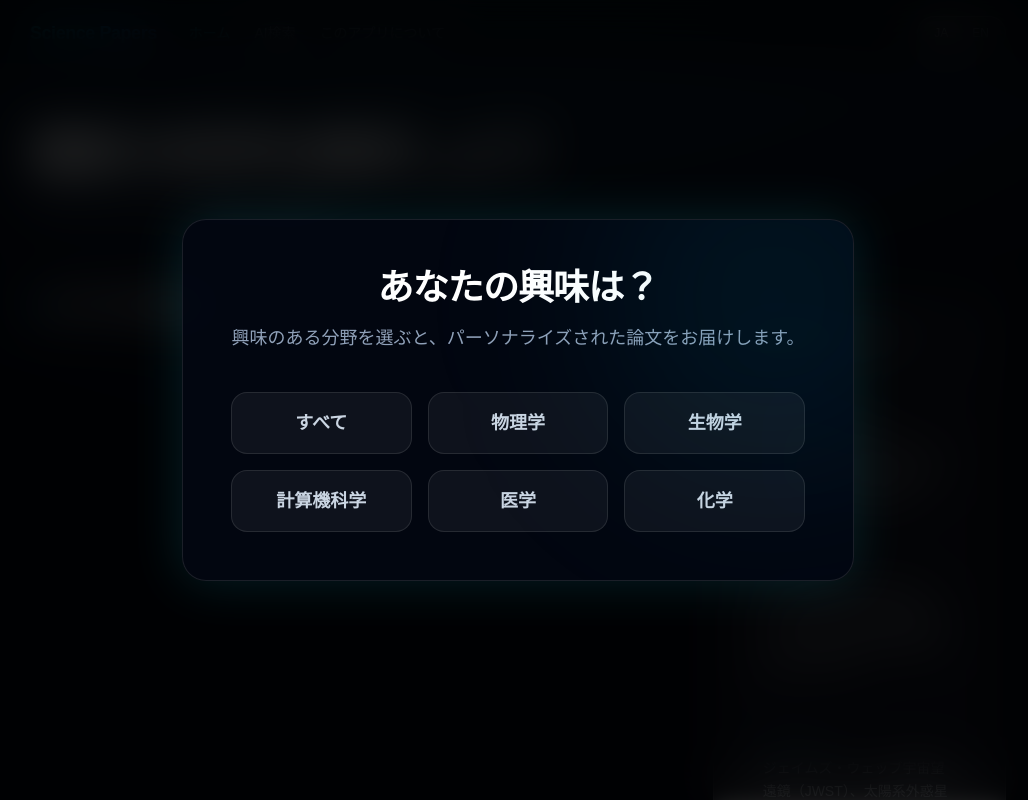
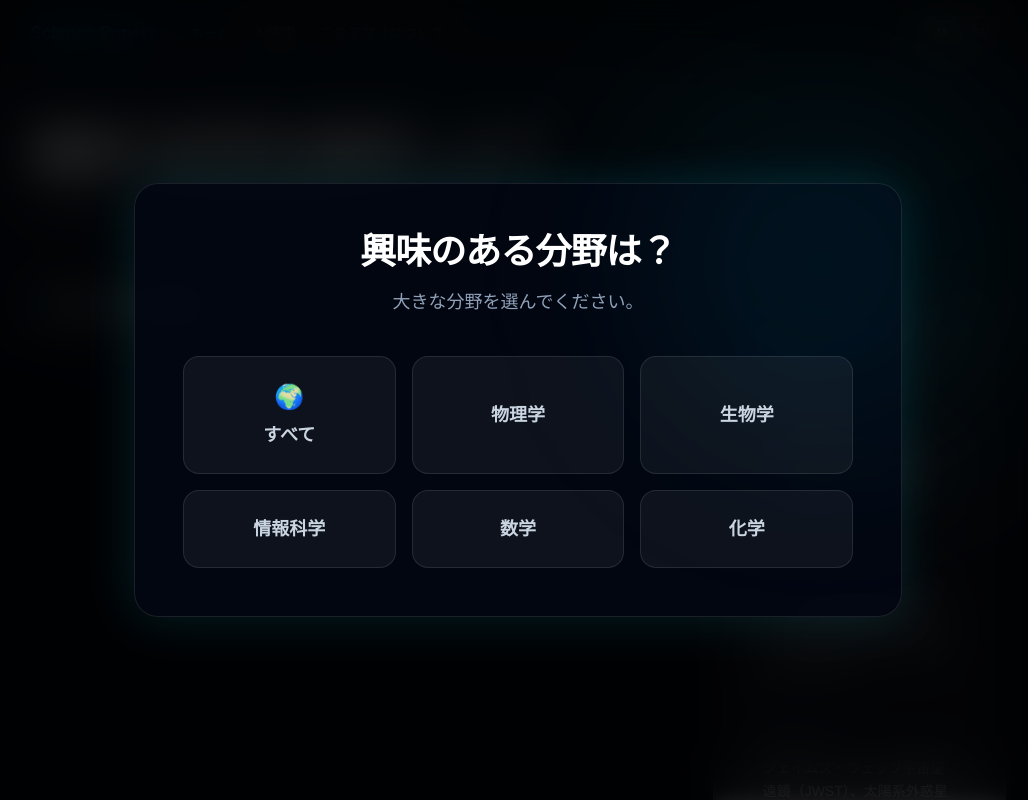
Before and after one commit to Saola103/science-app, a Next.js app: page / in a window 1280 px wide. Shown: the top 800 px of the page, without its empty margins (122-1150 px from the left). Built offline with nearby package versions, Linux system fonts and the light colour scheme.

Commit message:
Final build fix

```diff
--- a/app/page.tsx
+++ b/app/page.tsx
@@ -6,12 +6,56 @@ import { useLanguage } from "@/components/LanguageProvider";
 import { fetchLatestPapers } from "@/app/actions";
 
 const CATEGORIES = [
-    { id: "all", ja: "すべて", en: "All fields" },
-    { id: "physics", ja: "物理学", en: "Physics" },
-    { id: "biology", ja: "生物学", en: "Biology" },
-    { id: "computer_science", ja: "計算機科学", en: "Computer Science" },
-    { id: "medicine", ja: "医学", en: "Medicine" },
-    { id: "chemistry", ja: "化学", en: "Chemistry" }
+    {
+        id: "physics",
+        ja: "物理学",
+        en: "Physics",
+        sub: [
+            { id: "astrophysics", ja: "天体物理学", en: "Astrophysics" },
+            { id: "quantum", ja: "量子力学", en: "Quantum Mechanics" },
+            { id: "particle", ja: "素粒子物理学", en: "Particle Physics" }
+        ]
+    },
+    {
+        id: "biology",
+        ja: "生物学",
+        en: "Biology",
+        sub: [
+            { id: "genetics", ja: "遺伝学", en: "Genetics" },
+            { id: "neuroscience", ja: "神経科学", en: "Neuroscience" },
+            { id: "ecology", ja: "生態学", en: "Ecology" }
+        ]
+    },
+    {
+        id: "computer_science",
+        ja: "情報科学",
+        en: "Computer Science",
+        sub: [
+            { id: "ai", ja: "人工知能 (AI)", en: "Artificial Intelligence" },
+            { id: "security", ja: "サイバーセキュリティ", en: "Cybersecurity" },
+            { id: "hci", ja: "ヒューマンコンピュータインタラクション", en: "HCI" }
+        ]
+    },
+    {
+        id: "math",
+        ja: "数学",
+        en: "Mathematics",
+        sub: [
+            { id: "algebra", ja: "代数学", en: "Algebra" },
+            { id: "geometry", ja: "幾何学", en: "Geometry" },
+            { id: "statistics", ja: "統計学", en: "Statistics" }
+        ]
+    },
+    {
+        id: "chemistry",
+        ja: "化学",
+        en: "Chemistry",
+        sub: [
+            { id: "organic", ja: "有機化学", en: "Organic Chemistry" },
+            { id: "materials", ja: "材料科学", en: "Materials Science" },
+            { id: "biochem", ja: "生化学", en: "Biochemistry" }
+        ]
+    }
 ];
 
 export default function Home() {
@@ -20,6 +64,10 @@ export default function Home() {
     const [isLoading, setIsLoading] = useState(true);
     const [selectedCategory, setSelectedCategory] = useState<string | null>(null);
     const [showOnboarding, setShowOnboarding] = useState(false);
+
+    // Onboarding UI state
+    const [onboardingStep, setOnboardingStep] = useState<1 | 2>(1);
+    const [tempParentCategory, setTempParentCategory] = useState<string | null>(null);
 
     useEffect(() => {
         const storedCategory = localStorage.getItem("selectedCategory");
@@ -34,21 +82,31 @@ export default function Home() {
         if (selectedCategory === null) return;
 
         const fetchPapers = async () => {
+            console.log("Fetching papers...");
             setIsLoading(true);
             try {
                 if (selectedCategory === "all") {
                     const data = await fetchLatestPapers(10);
+                    console.log("Data:", data);
                     setPapers(data as PaperCardData[]);
                 } else {
-                    const categoryObj = CATEGORIES.find(c => c.id === selectedCategory);
-                    const q = categoryObj ? categoryObj.ja : selectedCategory;
+                    // Flatten categories to find the user's selection
+                    let q = selectedCategory;
+                    for (const cat of CATEGORIES) {
+                        if (cat.id === selectedCategory) q = cat.ja;
+                        for (const sub of cat.sub) {
+                            if (sub.id === selectedCategory) q = sub.ja;
+                        }
+                    }
+
                     const res = await fetch("/api/search", {
                         method: "POST",
                         headers: { "Content-Type": "application/json" },
-                        body: JSON.stringify({ query: `${q}の研究`, limit: 10 }),
+                        body: JSON.stringify({ query: `${q}に関係する最新の論文`, limit: 10 }),
                     });
                     if (res.ok) {
                         const data = await res.json();
+                        console.log("Data:", data.papers);
                         setPapers(data.papers || []);
                     }
                 }
@@ -61,10 +119,20 @@ export default function Home() {
         fetchPapers();
     }, [selectedCategory]);
 
-    const handleSelectCategory = (id: string) => {
+    const handleSelectParent = (id: string) => {
+        if (id === "all") {
+            handleFinalSelect("all");
+            return;
+        }
+        setTempParentCategory(id);
+        setOnboardingStep(2);
+    };
+
+    const handleFinalSelect = (id: string) => {
         localStorage.setItem("selectedCategory", id);
         setSelectedCategory(id);
         setShowOnboarding(false);
+        setOnboardingStep(1);
     };
 
     const newsItems = [
@@ -90,27 +158,69 @@ export default function Home() {
             {/* Onboarding Overlay */}
             {showOnboarding && (
                 <div className="fixed inset-0 z-[100] flex items-center justify-center bg-black/80 backdrop-blur-xl p-6">
-                    <div className="w-full max-w-2xl bg-[#030712]/90 border border-white/10 rounded-3xl p-8 sm:p-12 shadow-[0_0_50px_rgba(34,211,238,0.15)] relative overflow-hidden text-center">
+                    <div className="w-full max-w-3xl bg-[#030712]/90 border border-white/10 rounded-3xl p-8 sm:p-12 shadow-[0_0_50px_rgba(34,211,238,0.15)] relative text-center flex flex-col items-center">
                         <div className="absolute top-0 right-0 -mt-20 -mr-20 w-80 h-80 bg-cyan-500/10 blur-[100px] rounded-full pointer-events-none"></div>
 
-                        <h2 className="text-3xl sm:text-4xl font-extrabold text-white tracking-tight mb-4">
-                            {t("あなたの興味は？", "What are you interested in?")}
+                        {onboardingStep === 1 ? (
+                            <>
+                                <h2 className="text-3xl sm:text-4xl font-extrabold text-white tracking-tight mb-4 relative z-10">
+                                    {t("興味のある分野は？", "What is your main interest?")}
                                 </h2>
-                        <p className="text-slate-400 mb-10 text-lg">
-                            {t("興味のある分野を選ぶと、パーソナライズされた論文をお届けします。", "Select a field of interest to get personalized paper recommendations.")}
+                                <p className="text-slate-400 mb-10 text-lg relative z-10">
+                                    {t("大きな分野を選んでください。", "Select a broad field.")}
                                 </p>
-
-                        <div className="grid grid-cols-2 sm:grid-cols-3 gap-4">
+                                <div className="grid grid-cols-2 sm:grid-cols-3 gap-4 w-full relative z-10">
+                                    <button
+                                        onClick={() => handleSelectParent("all")}
+                                        className="px-4 py-6 flex flex-col items-center justify-center gap-2 rounded-2xl border border-white/10 bg-white/5 hover:bg-cyan-500/10 hover:border-cyan-500/50 hover:text-cyan-400 transition-all font-semibold text-lg"
+                                    >
+                                        <div className="text-2xl">🌍</div>
+                                        {t("すべて", "All fields")}
+                                    </button>
                                     {CATEGORIES.map((cat) => (
                                         <button
                                             key={cat.id}
-                                    onClick={() => handleSelectCategory(cat.id)}
-                                    className="px-4 py-4 rounded-2xl border border-white/10 bg-white/5 hover:bg-cyan-500/10 hover:border-cyan-500/50 hover:text-cyan-400 transition-all font-semibold text-lg"
+                                            onClick={() => handleSelectParent(cat.id)}
+                                            className="px-4 py-6 flex flex-col items-center justify-center gap-2 rounded-2xl border border-white/10 bg-white/5 hover:bg-cyan-500/10 hover:border-cyan-500/50 hover:text-cyan-400 transition-all font-semibold text-lg"
                                         >
                                             {t(cat.ja, cat.en)}
                                         </button>
                                     ))}
                                 </div>
+                            </>
+                        ) : (
+                            <>
+                                <button
+                                    onClick={() => setOnboardingStep(1)}
+                                    className="absolute top-8 left-8 text-slate-400 hover:text-white transition-colors"
+                                >
+                                    ← {t("戻る", "Back")}
+                                </button>
+                                <h2 className="text-3xl sm:text-4xl font-extrabold text-white tracking-tight mb-4 relative z-10">
+                                    {t("さらに詳しく！", "More specifically!")}
+                                </h2>
+                                <p className="text-slate-400 mb-10 text-lg relative z-10">
+                                    {t("より具体的なトピックを選んでください。", "Choose a more specific topic.")}
+                                </p>
+                                <div className="grid grid-cols-1 sm:grid-cols-2 gap-4 w-full max-w-2xl relative z-10">
+                                    <button
+                                        onClick={() => handleFinalSelect(tempParentCategory!)}
+                                        className="px-4 py-5 rounded-2xl border border-white/10 bg-white/5 hover:bg-cyan-500/10 hover:border-cyan-500/50 hover:text-cyan-400 transition-all font-semibold text-lg"
+                                    >
+                                        {t("全体", "General")} {t(CATEGORIES.find(c => c.id === tempParentCategory)?.ja, CATEGORIES.find(c => c.id === tempParentCategory)?.en)}
+                                    </button>
+                                    {CATEGORIES.find(c => c.id === tempParentCategory)?.sub.map((sub) => (
+                                        <button
+                                            key={sub.id}
+                                            onClick={() => handleFinalSelect(sub.id)}
+                                            className="px-4 py-5 rounded-2xl border border-white/10 bg-white/5 hover:bg-cyan-500/10 hover:border-cyan-500/50 hover:text-cyan-400 transition-all font-semibold text-lg"
+                                        >
+                                            {t(sub.ja, sub.en)}
+                                        </button>
+                                    ))}
+                                </div>
+                            </>
+                        )}
                     </div>
                 </div>
             )}
@@ -134,9 +244,29 @@ export default function Home() {
                             onClick={() => setShowOnboarding(true)}
                             className="shrink-0 px-4 py-2 rounded-full border border-white/10 bg-white/5 hover:bg-white/10 text-sm font-medium transition-colors flex items-center gap-2"
                         >
+                            {(() => {
+                                let labelJa = "すべて";
+                                let labelEn = "All";
+                                for (const cat of CATEGORIES) {
+                                    if (cat.id === selectedCategory) {
+                                        labelJa = cat.ja;
+                                        labelEn = cat.en;
+                                    }
+                                    for (const sub of cat.sub) {
+                                        if (sub.id === selectedCategory) {
+                                            labelJa = sub.ja;
+                                            labelEn = sub.en;
+                                        }
+                                    }
+                                }
+                                return (
+                                    <>
                                         <span className="w-2 h-2 rounded-full bg-cyan-500"></span>
                                         {t("興味のある分野: ", "Interest: ")}
-                            {t(CATEGORIES.find(c => c.id === selectedCategory)?.ja || "すべて", CATEGORIES.find(c => c.id === selectedCategory)?.en || "All")}
+                                        {t(labelJa, labelEn)}
+                                    </>
+                                );
+                            })()}
                         </button>
                     )}
                 </section>
```
Also changed, not shown: lib/supabase/client.ts (+3 -5 lines). Lines whose indentation alone changed are shown as unchanged.
